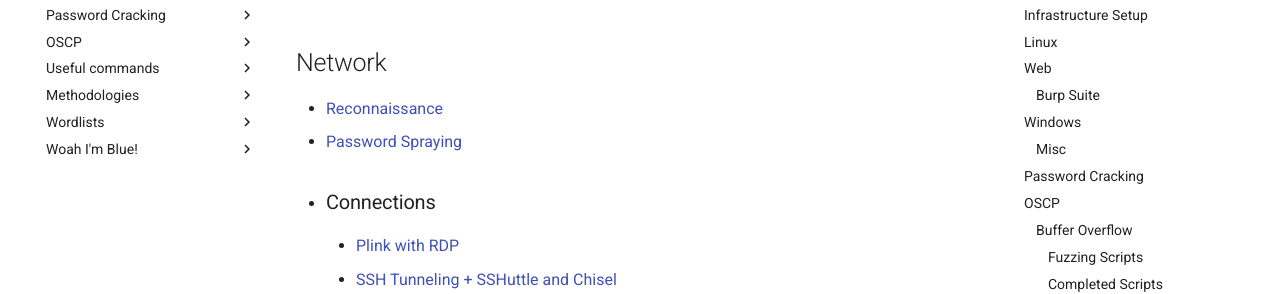
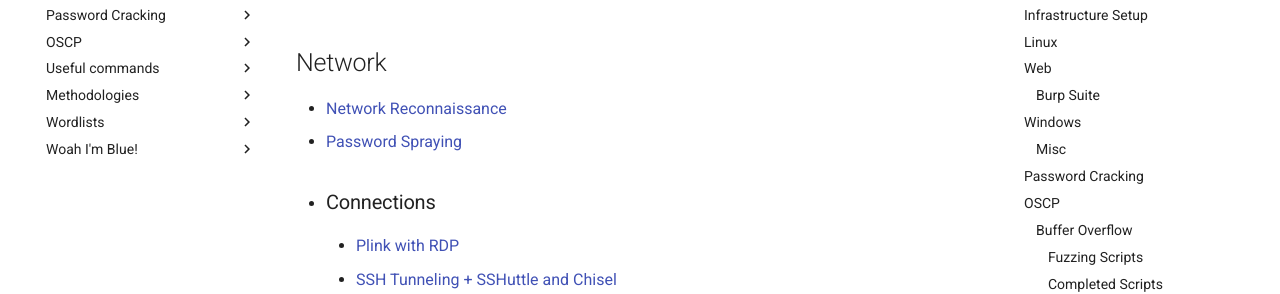
Before and after one commit to trojand/cheatsheet, an MkDocs documentation site: the page built from docs/index.md, in a window 1280 px wide and 900 px high. Shown: the part 285-579 px from the top of the window. Built offline with MkDocs 1.6.1 and Material for MkDocs 9.7.7, drawn with Linux system fonts in a browser that asks for light colours; comment, search, counter and statistics services are not loaded.

Commit message:
Update index.md

```diff
--- a/docs/index.md
+++ b/docs/index.md
@@ -5,7 +5,7 @@
 * [Backlinks Checker](OSINT/Backlink_Check.md)
 
 ## Network
-* [Reconnaissance](Network/Reconnaissance.md)
+* [Network Reconnaissance](Network/Network_Reconnaissance.md)
 * [Password Spraying](Network/Password_Spraying.md)
 
 * ### Connections
```
Also changed, not shown: other parts of docs/index.md (+1 -0 lines).
